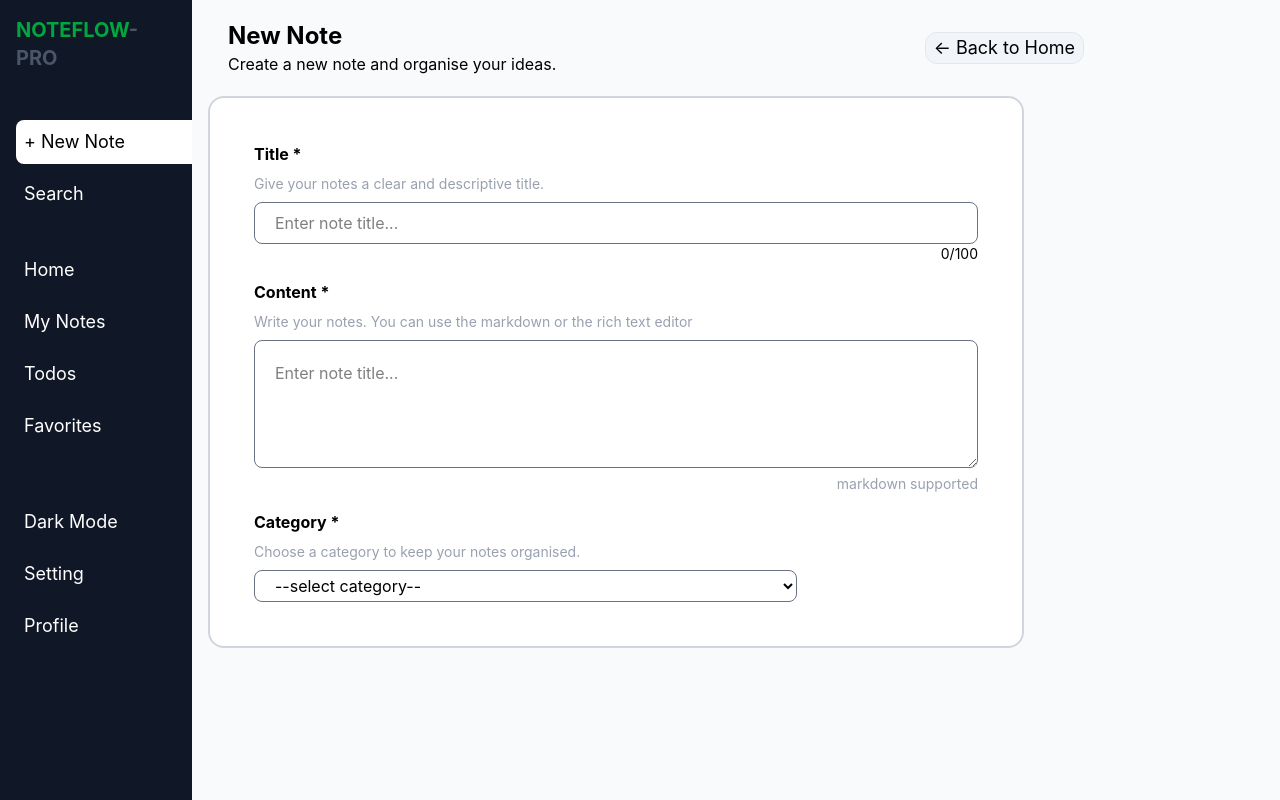
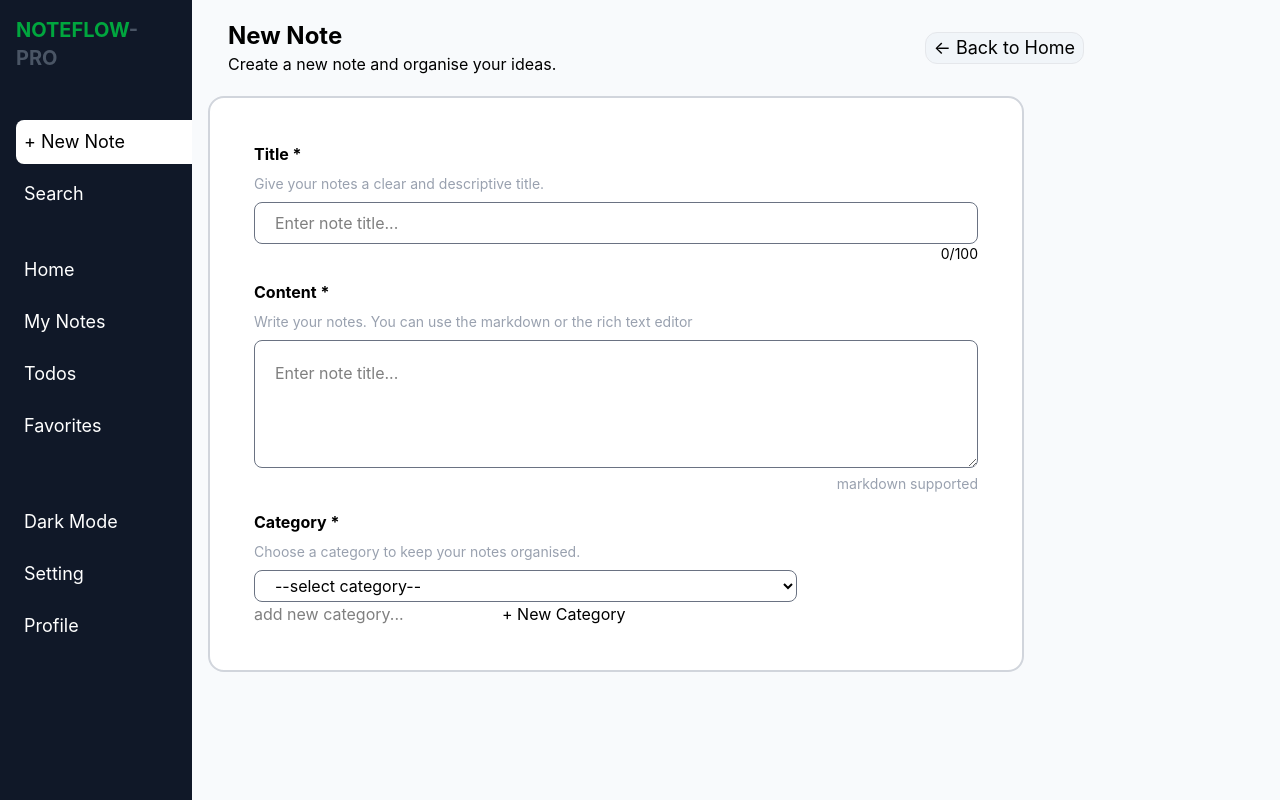
Before and after one commit to linscot10/projects, a React (Vite) app in the folder Notes App Pro/: page /New_notes in a window 1280 px wide. Built offline with nearby package versions, Linux system fonts and the light colour scheme.

Commit message:
New Note: add new category

```diff
--- a/Notes App Pro/src/Pages/New_notes.jsx
+++ b/Notes App Pro/src/Pages/New_notes.jsx
@@ -8,9 +8,30 @@ const New_notes = () => {
         {value:'hobbies', label:'Hobbies'},
         {value:'martial', label:'Martial Arts'},
         {value:'learn', label:'Learn'},
+        {value:'learn', label:'Learn'},
     ])
 
-    const [category, setCategory]=useState('select_category')
+    const [newCategory, setNewCategory]=useState('')
+    const [category, setCategory]=useState('')
+
+    const handleAddCategory=(e)=>{
+        e.preventDefault();
+
+
+        if(!newCategory.trim()) return;
+        const newValue=newCategory.toLowerCase().replace(/\s+/g, '-')
+
+        if(options.some(opt=>opt.value===newValue)){
+            alert('This option already exists');
+            return
+        }
+
+        const newOption={ value:newValue, label:newCategory}
+
+        setOptions([...options, newOption])
+        setCategory(newValue)
+        setNewCategory('')
+    }
 
     const handleChange=(event)=>{
         setCategory(event.target.value)
@@ -18,7 +39,7 @@ const New_notes = () => {
 // console.log(categor);
 
     }
-
+//handlesubmit is the issue
   return (
     <div className='w-full bg-slate-50 ml-48 h-screen'>
     <div className='flex p-5 items-center mx-4'>
@@ -46,6 +67,8 @@ const New_notes = () => {
                 <div className='flex items-end w-full'><p className='ml-auto flex  items-end text-sm  text-gray-400'>markdown supported</p></div>
             </div>
             <div className=' w-full p-2'>
+            <div>
+
                 <label className='font-bold py-2'>Category *</label>
                 <p className='text-sm py-2 text-gray-400'>Choose a category to keep your notes organised.</p>
                <select value={category}  onChange={handleChange} className='border border-solid border-gray-500 rounded-lg px-4 h-8 w-3/4'>
@@ -59,8 +82,15 @@ const New_notes = () => {
                 ))
                 }
                </select>
+            </div>
 
-
+             <div>
+             <input type='text'
+              placeholder='add new category...'
+              value={newCategory} onChange={(e)=> setNewCategory(e.target.value)}/>
+              <button type='submit' onSubmit={handleAddCategory}>+ New Category</button>
+              {/* <p>{newCategory}</p> */}
+             </div>
             </div>
         </form>
     </div>
```
